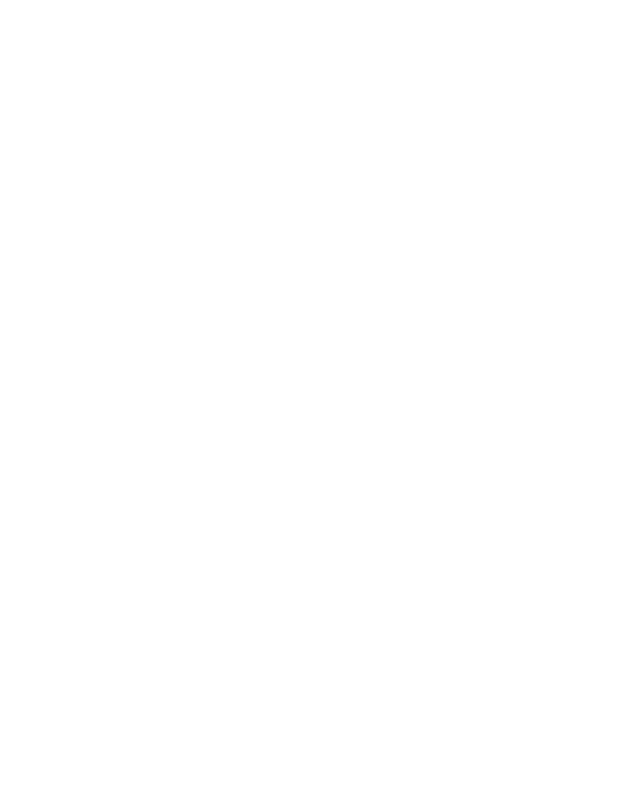
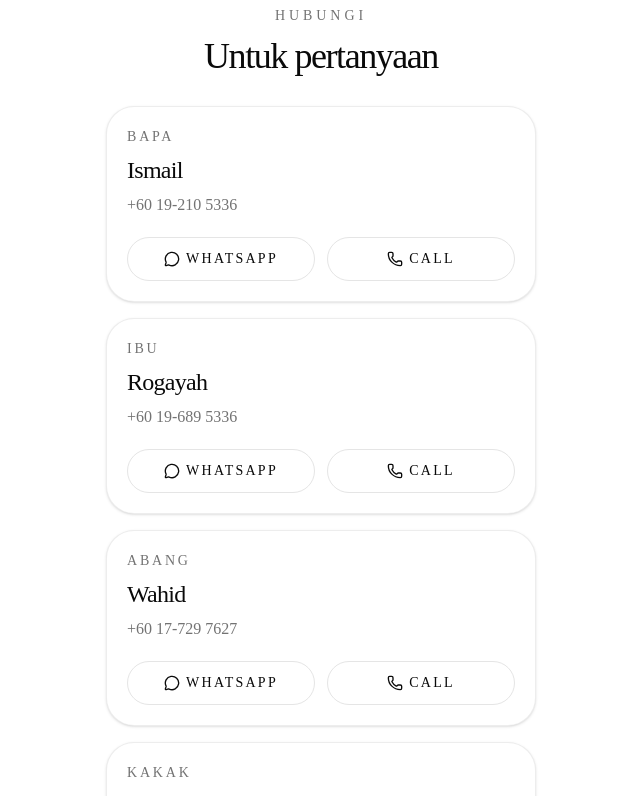
Before and after one commit to Zer0-01/react-typescript-wedding-invitation, a Next.js app: page / in a window 1280 px wide. Shown: the part 2480-3276 px from the top of the page, without its empty margins (319-959 px from the left). Before the commit the page ends 2470 px from the top, so only its background shows below. Built offline with nearby package versions, Linux system fonts and the light colour scheme.

Commit message:
feat: add ContactSection component to display contact information in wedding invitation

```diff
--- a/app/page.tsx
+++ b/app/page.tsx
@@ -1,4 +1,5 @@
 import { DateSection } from "@/app/sections/date-section";
+import { ContactSection } from "@/app/sections/contact-section";
 import { GreetingSection } from "@/app/sections/greeting-section";
 import { TentativeSection } from "@/app/sections/tentative-section";
 import { TitleSection } from "@/app/sections/title-section";
@@ -13,6 +14,7 @@
         <DateSection />
         <TentativeSection />
         <VenueSection />
+        <ContactSection />
       </div>
     </main>
   );
--- /dev/null
+++ b/app/sections/contact-section.tsx
@@ -0,0 +1,94 @@
+import { MessageCircle, Phone } from "lucide-react";
+
+import { Button } from "@/components/ui/button";
+
+const CONTACTS = [
+  {
+    name: "Ismail",
+    relation: "Bapa",
+    phoneDisplay: "+60 19-210 5336",
+    phoneLink: "60192105336",
+  },
+  {
+    name: "Rogayah",
+    relation: "Ibu",
+    phoneDisplay: "+60 19-689 5336",
+    phoneLink: "60196895336",
+  },
+  {
+    name: "Wahid",
+    relation: "Abang",
+    phoneDisplay: "+60 17-729 7627",
+    phoneLink: "60177297627",
+  },
+  {
+    name: "Najihah",
+    relation: "Kakak",
+    phoneDisplay: "+60 17-732 7392",
+    phoneLink: "60177327392",
+  },
+] as const;
+
+export function ContactSection() {
+  return (
+    <section className="flex w-full flex-col items-center text-center">
+      <div className="w-full space-y-8">
+        <div className="space-y-3">
+          <p className="text-sm font-medium uppercase tracking-[0.28em] text-muted-foreground">
+            Hubungi
+          </p>
+          <h2 className="font-heading text-4xl leading-none tracking-[-0.04em] text-foreground">
+            Untuk pertanyaan
+          </h2>
+        </div>
+
+        <div className="space-y-4">
+          {CONTACTS.map((contact) => (
+            <div
+              key={contact.phoneLink}
+              className="rounded-[1.75rem] border border-border/70 bg-background px-5 py-5 text-left shadow-sm"
+            >
+              <p className="text-sm font-medium uppercase tracking-[0.2em] text-muted-foreground">
+                {contact.relation}
+              </p>
+              <p className="mt-2 font-heading text-2xl leading-tight tracking-[-0.03em] text-foreground">
+                {contact.name}
+              </p>
+              <p className="mt-2 text-base text-muted-foreground">
+                {contact.phoneDisplay}
+              </p>
+
+              <div className="mt-5 grid grid-cols-2 gap-3">
+                <Button
+                  asChild
+                  variant="outline"
+                  className="h-11 rounded-full border-border bg-background text-sm uppercase tracking-[0.16em] text-foreground"
+                >
+                  <a
+                    href={`https://wa.me/${contact.phoneLink}`}
+                    target="_blank"
+                    rel="noreferrer"
+                  >
+                    <MessageCircle className="size-4" />
+                    WhatsApp
+                  </a>
+                </Button>
+
+                <Button
+                  asChild
+                  variant="outline"
+                  className="h-11 rounded-full border-border bg-background text-sm uppercase tracking-[0.16em] text-foreground"
+                >
+                  <a href={`tel:${contact.phoneLink}`}>
+                    <Phone className="size-4" />
+                    Call
+                  </a>
+                </Button>
+              </div>
+            </div>
+          ))}
+        </div>
+      </div>
+    </section>
+  );
+}
```
